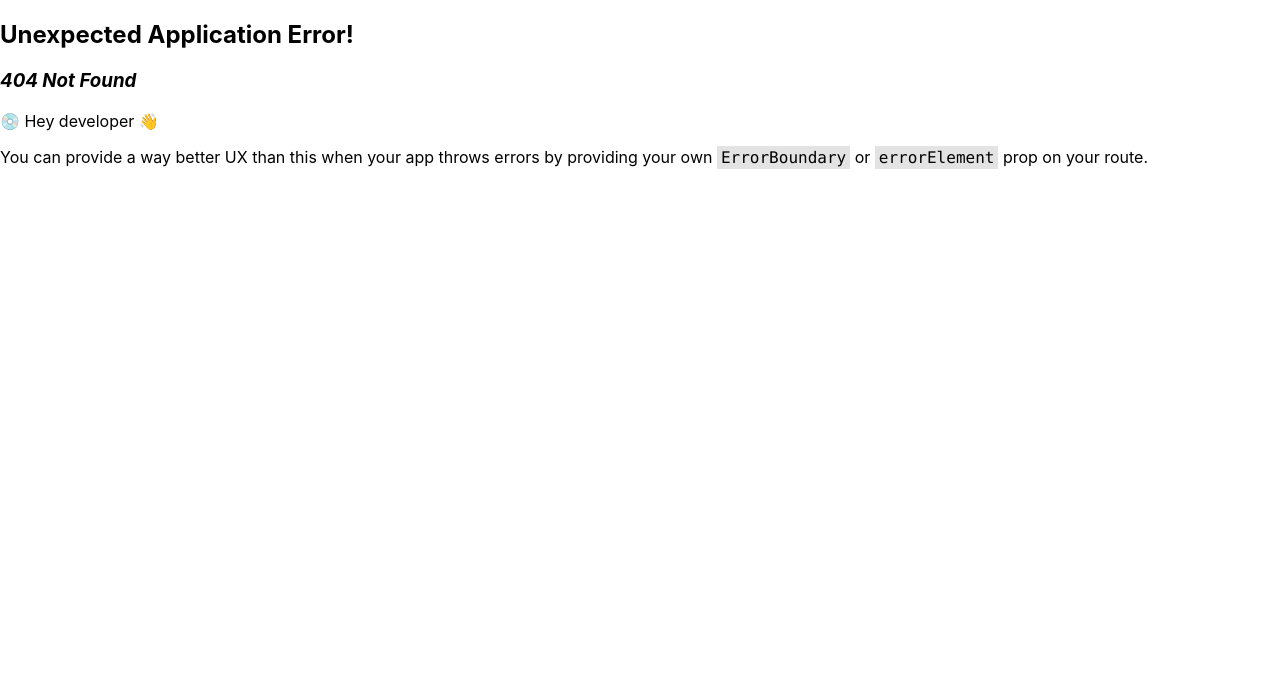
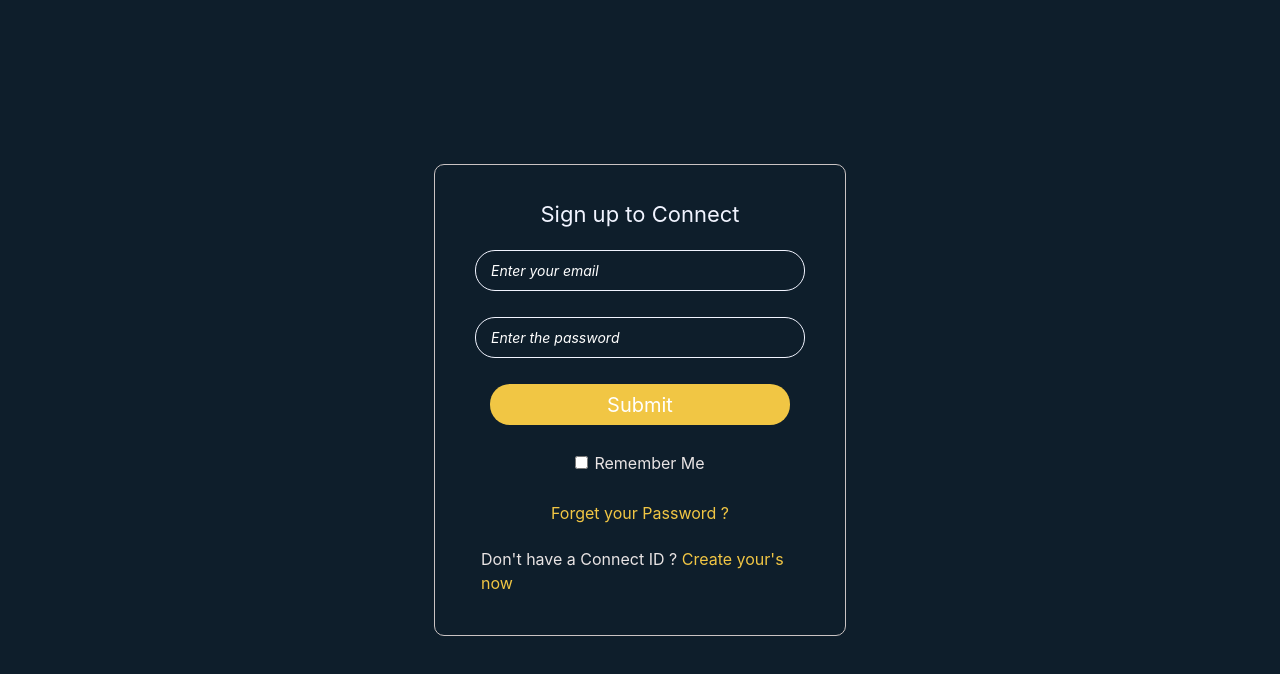
Before and after one commit to Anil-Linquester/Connect-mvp, a React (Create React App) app: page /login in a window 1280 px wide. Before the commit this address had no page. Shown: the top 674 px of the page. Built offline with nearby package versions, Linux system fonts and the light colour scheme; no server answers.

Commit message:
DEsigned the login ui

```diff
--- a/package.json
+++ b/package.json
@@ -40,5 +40,8 @@
       "last 1 firefox version",
       "last 1 safari version"
     ]
+  },
+  "devDependencies": {
+    "tailwindcss": "^3.4.3"
   }
 }
--- a/src/index.css
+++ b/src/index.css
@@ -1,3 +1,7 @@
+
+@tailwind base;
+@tailwind components;
+@tailwind utilities;
 body {
   margin: 0;
   font-family: -apple-system, BlinkMacSystemFont, 'Segoe UI', 'Roboto', 'Oxygen',
--- /dev/null
+++ b/src/pages/LandingPage.jsx
@@ -0,0 +1,11 @@
+import React from 'react'
+
+const LandingPage = () => {
+  return (
+    <div className=''>
+      hey Landing Page
+    </div>
+  )
+}
+
+export default LandingPage
--- a/src/pages/loginPage.jsx
+++ b/src/pages/loginPage.jsx
@@ -1,8 +1,7 @@
 import React from "react";
 import { EyeInvisibleOutlined, EyeTwoTone } from "@ant-design/icons";
-import { Input, Space } from "antd";
-// import '../../styles/freelancer/login.css'
-
+import { Input } from "antd";
+import "../styles/Login.css";
 
 const LoginPage = ({
   email,
@@ -16,33 +15,33 @@ const LoginPage = ({
     <div className="login-page">
       <div className="login-box">
         <form action="" className="login-form" onSubmit={submitHandler}>
+          <h1 className="for-loginform-text">Sign up to Connect</h1>
           <Input
             type="email"
             value={email}
             onChange={emailHandler}
             placeholder="Enter your email"
-            className="feild"
+            className="input-field"
           />
-          <Space direction="vertical">
-            <Input.Password
-              value={password}
-              onChange={passwordHandler}
-              placeholder="input password"
-              iconRender={(visible) =>
-                visible ? <EyeTwoTone /> : <EyeInvisibleOutlined />
-              }
-            />
-          </Space>
           <Input
-            type="submit"
-            value="Submit"
-            className="feild"
-            style={{
-              backgroundColor: "rgb(250, 208, 129)",
-              color: "#F7F7F7",
-            }}
+            type="password"
+            value={password}
+            onChange={passwordHandler}
+            placeholder="Enter the password"
+            iconRender={(visible) =>
+              visible ? <EyeTwoTone /> : <EyeInvisibleOutlined />
+            }
+            className="input-field"
           />
-
+          <input type="submit" value="Submit" className="input-feild submit" />
+          <label className="checkbox-container">
+            <input className="for-checkbox" type="checkbox" value={{}} />
+            <span class="for-text">Remember Me</span>
+          </label>{" "}
+          <a className="for-special">Forget your Password ? </a>
+          <h1 className="for-text">
+            Don't have a Connect ID ? <span className="for-special">Create your's now</span>
+          </h1>
         </form>
       </div>
     </div>
--- /dev/null
+++ b/src/styles/Login.css
@@ -0,0 +1,84 @@
+.login-page{
+    display: flex;
+    justify-content: center;
+    align-items: center;
+    background-color: #0E1E2B;
+    height: 100vh;
+}
+
+.login-box{
+    padding: 20px;
+    border: 1px solid rgb(202, 195, 195);
+    border-radius: 10px;
+}
+
+.login-form{
+    display: flex;
+    align-items: center;
+    flex-direction: column;
+    justify-content: space-between;
+    padding: 20px;
+    height: 430px;
+    width: 370px;
+}
+
+.for-loginform-text{
+    line-height: 19px;
+    color: #F1F4FF;
+    font-size: 22px;
+}.input-field {
+    height: 41px;
+    background-color: #0E1E2B; /* Set background color */
+    border-radius: 20px;
+    color: #f1f4ff;
+    border: 1px solid #f1f4ff;
+    padding: 0 15px;
+    transition: background-color 0.3s; /* Add transition for smooth color change */
+  }
+
+  .input-field:hover {
+    background-color: #0E1E2B; /* Ensure consistent background color on hover */
+    border-color: #d3d9ee;
+  }
+
+  .input-field:focus {
+    outline: none;
+    background-color: #0E1E2B; /* Ensure consistent background color on focus */
+    box-shadow: 0 0 0 2px rgba(65, 87, 168, 0.5);
+  }
+
+  .input-field::placeholder {
+    color: white;
+    font-style: italic;
+  }
+
+  .submit {
+    background-color: #F1C644;
+    color: white;
+    height: 41px;
+    width: 300px;
+    font-size: 20px;
+    border-radius: 20px;
+    padding: 0 20px;
+    cursor: pointer;
+    transition: background-color 0.3s;
+  }
+
+  .submit:hover {
+    background-color: #b99418;
+    }
+
+  .submit:focus {
+    outline: none;
+    box-shadow: 0 0 0 2px rgba(248, 212, 10, 0.5);
+  }
+
+  .for-text{
+    color: rgb(233, 228, 228);
+    margin-left: 6px;
+    margin-top: -4px;
+  }
+
+  .for-special{
+    color: #F1C644;
+  }
--- /dev/null
+++ b/tailwind.config.js
@@ -0,0 +1,7 @@
+module.exports = {
+  content: ["./src/**/*.{html,js}"],
+  theme: {
+    extend: {},
+  },
+  plugins: [],
+}
```
Also changed, not shown: src/Routes/index.jsx (+6 -1 lines), 1 other file (tests, documents, lock files or other folders).
